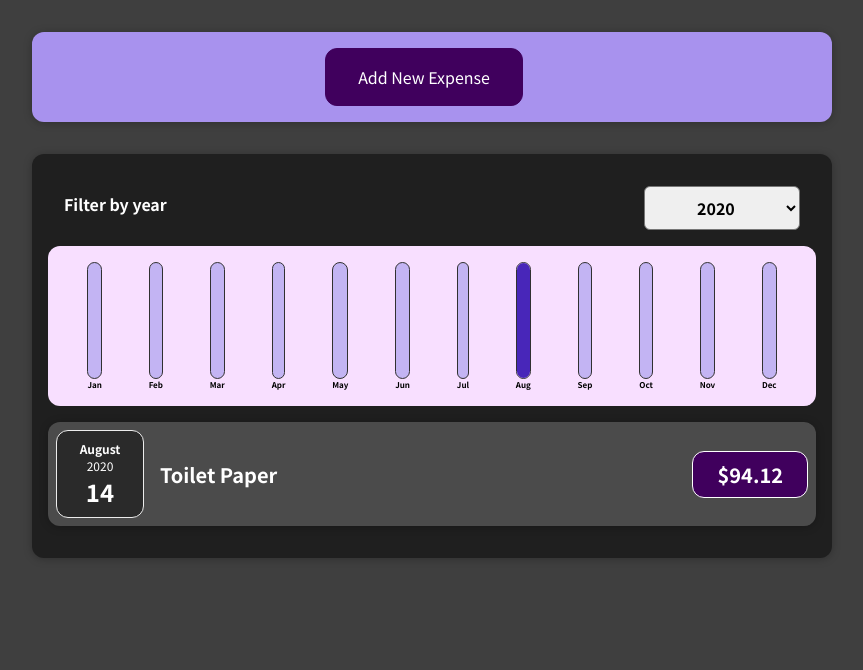
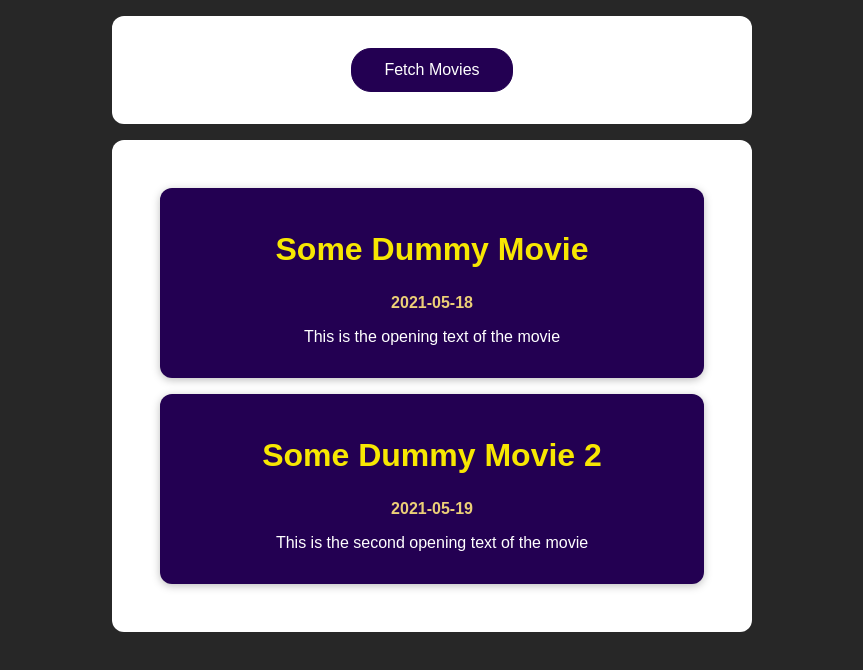
Before and after one commit to AR123456/Nora-analog-clock, a React (Create React App) app: page / in a window 1280 px wide. Shown: the top 670 px of the page, without its empty margins (208-1071 px from the left). Built offline with nearby package versions, Linux system fonts and the light colour scheme.

Commit message:
fetch movies from the star wars api starter

```diff
--- a/src/App.css
+++ b/src/App.css
@@ -1,38 +1,29 @@
-.App {
+section {
+  margin: 1rem auto;
+  width: 90%;
+  max-width: 40rem;
   text-align: center;
+  background-color: white;
+  padding: 2rem;
+  border-radius: 12px;
 }
 
-.App-logo {
-  height: 40vmin;
-  pointer-events: none;
+button {
+  font: inherit;
+  cursor: pointer;
+  background: #230052;
+  border: 1px solid #230052;
+  color: white;
+  padding: 0.75rem 2rem;
+  border-radius: 20px;
 }
 
-@media (prefers-reduced-motion: no-preference) {
-  .App-logo {
-    animation: App-logo-spin infinite 20s linear;
-  }
+button:focus {
+  outline: none;
 }
 
-.App-header {
-  background-color: #282c34;
-  min-height: 100vh;
-  display: flex;
-  flex-direction: column;
-  align-items: center;
-  justify-content: center;
-  font-size: calc(10px + 2vmin);
-  color: white;
+button:hover,
+button:active {
+  background-color: #460897;
+  border-color: #460897;
 }
-
-.App-link {
-  color: #61dafb;
-}
-
-@keyframes App-logo-spin {
-  from {
-    transform: rotate(0deg);
-  }
-  to {
-    transform: rotate(360deg);
-  }
-}
--- a/src/App.js
+++ b/src/App.js
@@ -1,71 +1,34 @@
-import React, { useState } from "react";
+import React from 'react';
 
-import NewExpense from "./components/NewExpense/NewExpense";
-import Expenses from "./components/Expenses/Expenses";
-const DUMMY_EXPENSES = [
-  {
-    id: "e1",
-    title: "Toilet Paper",
-    amount: 94.12,
-    date: new Date(2020, 7, 14),
-  },
-  { id: "e2", title: "New TV", amount: 799.49, date: new Date(2021, 2, 12) },
-  {
-    id: "e3",
-    title: "Car Insurance",
-    amount: 294.67,
-    date: new Date(2021, 2, 28),
-  },
-  {
-    id: "e4",
-    title: "New Desk (Wooden)",
-    amount: 450,
-    date: new Date(2021, 5, 12),
-  },
-];
-const App = () => {
-  // move this in to a global
-  // const expenses = [
-  //   {
-  //     id: "e1",
-  //     title: "Toilet Paper",
-  //     amount: 94.12,
-  //     date: new Date(2020, 7, 14),
-  //   },
-  //   { id: "e2", title: "New TV", amount: 799.49, date: new Date(2021, 2, 12) },
-  //   {
-  //     id: "e3",
-  //     title: "Car Insurance",
-  //     amount: 294.67,
-  //     date: new Date(2021, 2, 28),
-  //   },
-  //   {
-  //     id: "e4",
-  //     title: "New Desk (Wooden)",
-  //     amount: 450,
-  //     date: new Date(2021, 5, 12),
-  //   },
-  // ];
-  // const [getter, setter] = useState(DUMMY_EXPENSES);
-  const [expenses, setExpenses] = useState(DUMMY_EXPENSES);
-  const addExpenseHandler = (expense) => {
-    // console.log("In App.js");
-    // console.log(expense);
-    // need to get this into expenses array but cannot just add becuase react would not update.
-    // so need to use state to do this - pass in a pointer function  as an arg that will recive the previous state snapshot
-    // use spread operator to create copy
-    setExpenses((prevExpenses) => {
-      return [expense, ...prevExpenses];
-    });
-  };
+import MoviesList from './components/MoviesList';
+import './App.css';
+
+function App() {
+  const dummyMovies = [
+    {
+      id: 1,
+      title: 'Some Dummy Movie',
+      openingText: 'This is the opening text of the movie',
+      releaseDate: '2021-05-18',
+    },
+    {
+      id: 2,
+      title: 'Some Dummy Movie 2',
+      openingText: 'This is the second opening text of the movie',
+      releaseDate: '2021-05-19',
+    },
+  ];
 
   return (
-    <div>
-      <NewExpense onAddExpense={addExpenseHandler} />
-
-      <Expenses items={expenses} />
-    </div>
+    <React.Fragment>
+      <section>
+        <button>Fetch Movies</button>
+      </section>
+      <section>
+        <MoviesList movies={dummyMovies} />
+      </section>
+    </React.Fragment>
   );
-};
+}
 
 export default App;
--- /dev/null
+++ b/src/components/Movie.js
@@ -0,0 +1,15 @@
+import React from 'react';
+
+import classes from './Movie.module.css';
+
+const Movie = (props) => {
+  return (
+    <li className={classes.movie}>
+      <h2>{props.title}</h2>
+      <h3>{props.releaseDate}</h3>
+      <p>{props.openingText}</p>
+    </li>
+  );
+};
+
+export default Movie;
--- /dev/null
+++ b/src/components/Movie.module.css
@@ -0,0 +1,20 @@
+.movie {
+  margin: 1rem;
+  padding: 1rem;
+  background-color: #230052;
+  box-shadow: 0 2px 8px rgba(0, 0, 0, 0.26);
+  border-radius: 12px;
+  text-align: center;
+  color: white;
+}
+
+.movie h2 {
+  font-size: 2rem;
+  color: #f7e702;
+}
+
+.movie h3 {
+  color: #eccf77;
+  margin: 0;
+  font-size: 1rem;
+}
--- /dev/null
+++ b/src/components/MoviesList.js
@@ -0,0 +1,21 @@
+import React from 'react';
+
+import Movie from './Movie';
+import classes from './MoviesList.module.css';
+
+const MovieList = (props) => {
+  return (
+    <ul className={classes['movies-list']}>
+      {props.movies.map((movie) => (
+        <Movie
+          key={movie.id}
+          title={movie.title}
+          releaseDate={movie.releaseDate}
+          openingText={movie.openingText}
+        />
+      ))}
+    </ul>
+  );
+};
+
+export default MovieList;
--- /dev/null
+++ b/src/components/MoviesList.module.css
@@ -0,0 +1,5 @@
+.movies-list {
+  list-style: none;
+  margin: 0;
+  padding: 0;
+}
--- a/src/index.css
+++ b/src/index.css
@@ -1,14 +1,12 @@
-@import url('https://fonts.googleapis.com/css2?family=Noto+Sans+JP:wght@400;700&display=swap');
-
 * {
   box-sizing: border-box;
 }
 
 html {
-  font-family: 'Noto Sans JP', sans-serif;
+  font-family: sans-serif;
 }
 
 body {
   margin: 0;
-  background-color: #3f3f3f;
+  background-color: #272727;
 }
```
Also changed, not shown: package.json (+8 -13 lines), 1 other file (tests, documents, lock files or other folders).
